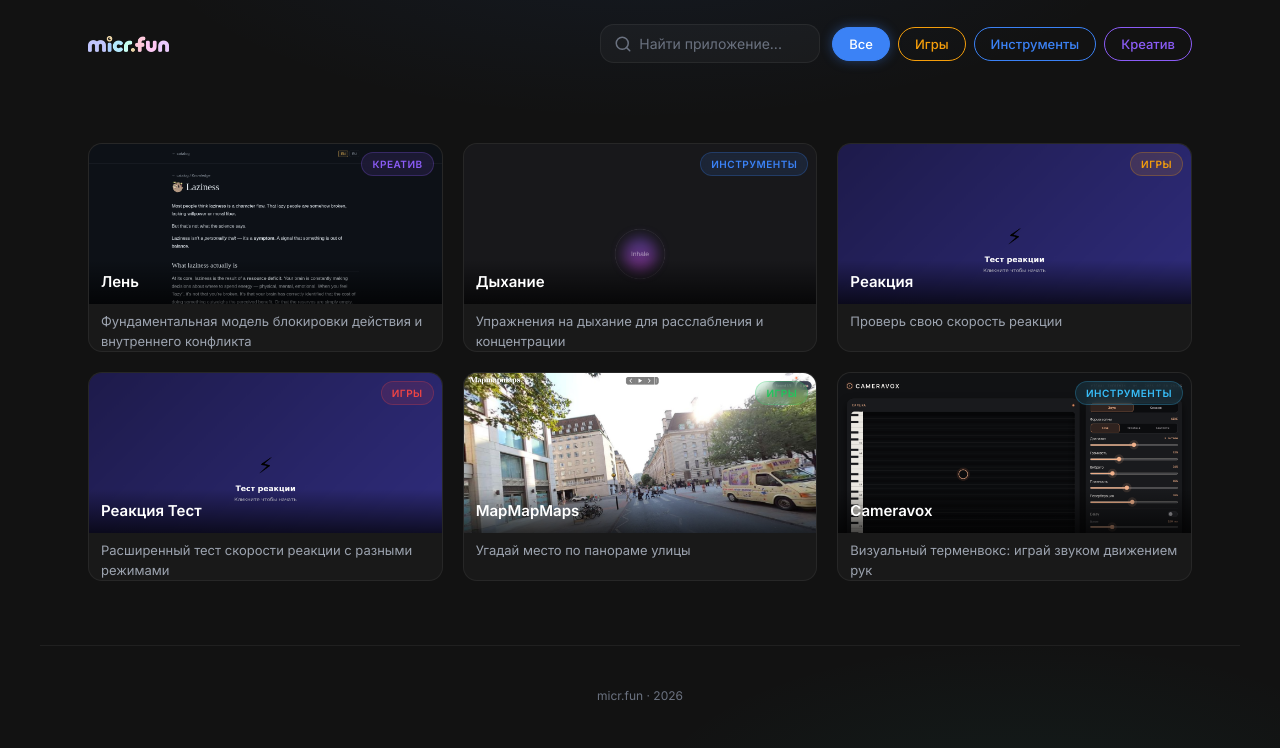
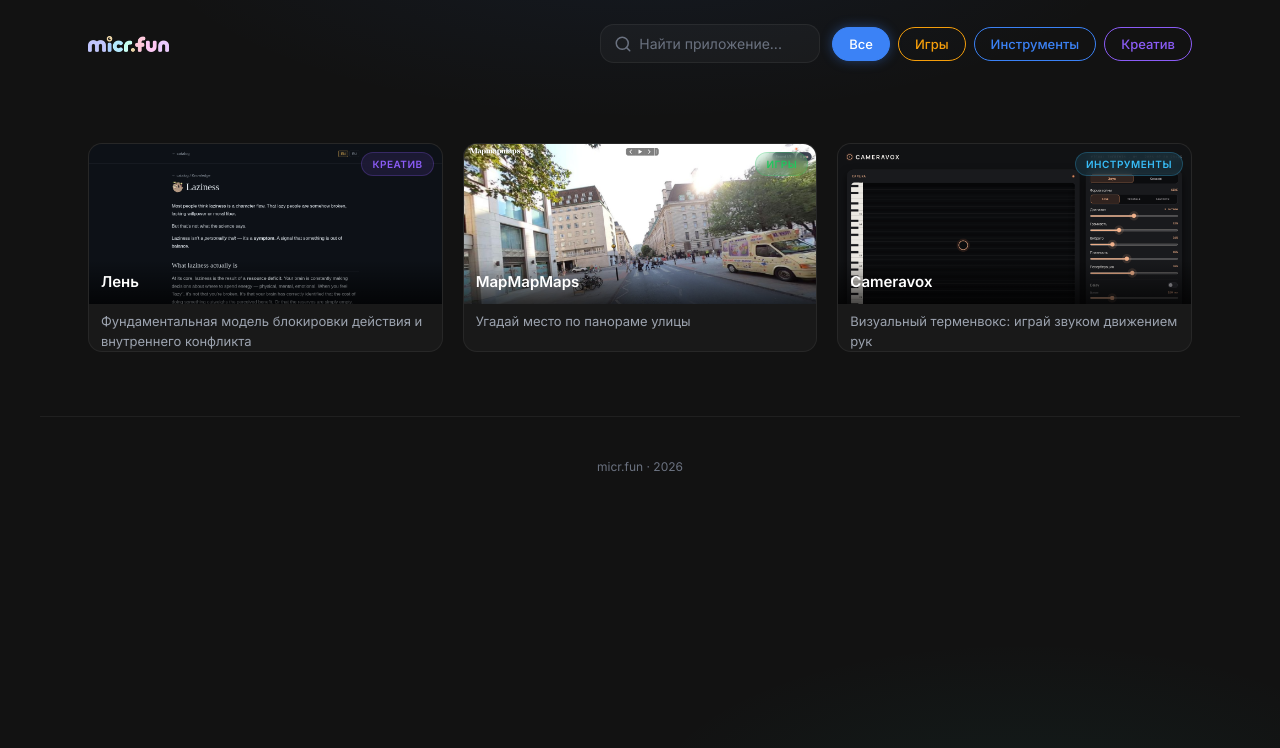
Before and after one commit to baver001/micr-catalog, a website: page index.html in a window 1280 px wide. Drawn offline with Linux system fonts and the light colour scheme.

Commit message:
fix: remove demo cards and serve laziness assets

```diff
--- a/index.html
+++ b/index.html
@@ -508,9 +508,6 @@ body {
 <script>
 const APPS = [
   { id: 'laziness', name: 'Лень', description: 'Фундаментальная модель блокировки действия и внутреннего конфликта', category: 'creative', color: '#8b5cf6', views: 9200, url: '/laziness/', icon: 'coffee' },
-  { id: 'breathing', name: 'Дыхание', description: 'Упражнения на дыхание для расслабления и концентрации', category: 'tools', color: '#3b82f6', views: 3200, url: '/apps/breathing/index.html', icon: 'wind' },
-  { id: 'reaction', name: 'Реакция', description: 'Проверь свою скорость реакции', category: 'games', color: '#f59e0b', views: 4100, url: '/apps/reaction-test/index.html', icon: 'zap' },
-  { id: 'reaction-test', name: 'Реакция Тест', description: 'Расширенный тест скорости реакции с разными режимами', category: 'games', color: '#ef4444', views: 3600, url: '/apps/reaction-test/index.html', icon: 'timer' },
   { id: 'mapmapmaps', name: 'MapMapMaps', description: 'Угадай место по панораме улицы', category: 'games', color: '#22c55e', views: 0, url: 'https://mapmapmaps.micr.fun/', icon: 'map' },
   { id: 'cameravox', name: 'Cameravox', description: 'Визуальный терменвокс: играй звуком движением рук', category: 'tools', color: '#38bdf8', views: 0, url: 'https://cameravox.micr.fun/', icon: 'camera' }
 ];
```
Also changed, not shown: 1 other file.
